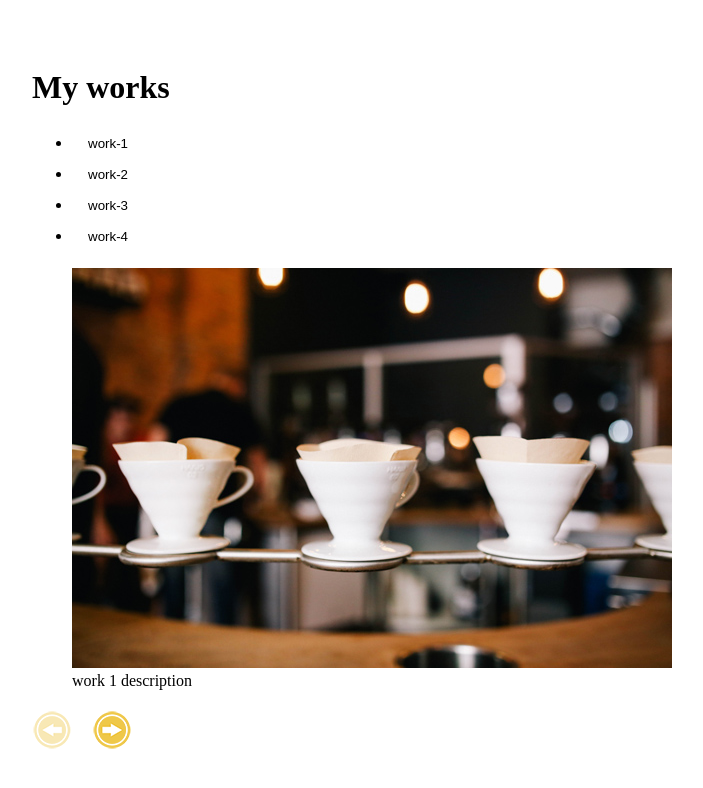
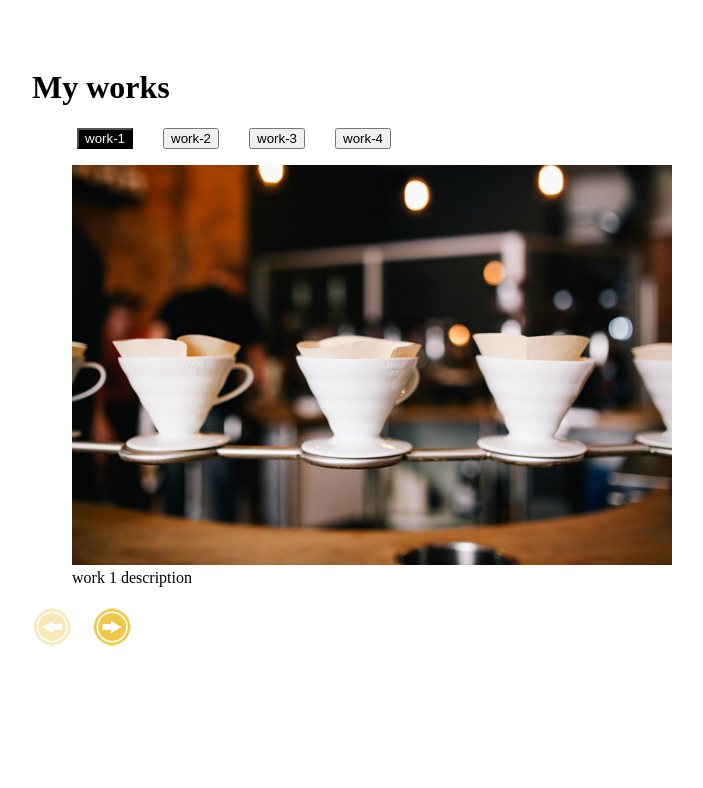
Before and after one commit to chittybb1357-commits/portfolio_ex, a React (Vite) app: page / in a window 1280 px wide. Shown: the top 788 px of the page, without its empty margins (16-719 px from the left). Built offline with nearby package versions, Linux system fonts and the light colour scheme; the HTML template or start-up script is replaced by a standard one.

Commit message:
feat: improve accessibility by replacing anchor tags with buttons in Nav component

```diff
--- a/src/components/Nav.jsx
+++ b/src/components/Nav.jsx
@@ -1,19 +1,15 @@
 import { memo } from "react";
+import "./Nav.css";
 
 const Nav = memo(function Nav({ id, data, onChangeMode }) {
   const lists = data.map(d => (
     <li key={d.id} className="nav-item">
-      {/* 💡 변경 포인트 3: a 태그 대신 button형태로 변경하여 접근성을 개선했습니다. */}
       <button
         type="button"
-        className={`nav-link ${d.id === id ? "active" : ""}`}
+        className={`btn ${d.id === id ? "btn-dark active" : "btn-outline-dark"}`}
         style={{
-          background: "none",
-          border: "none",
-          textAlign: "left",
-          width: "100%",
+          margin: "0 5px",
           cursor: "pointer",
-          padding: "8px 16px",
         }}
         onClick={() => {
           onChangeMode(d.id);
@@ -26,7 +22,7 @@
 
   return (
     <nav>
-      <ul className="nav flex-column nav-pills">{lists}</ul>
+      <ul className="menu nav">{lists}</ul>
     </nav>
   );
 });
```
